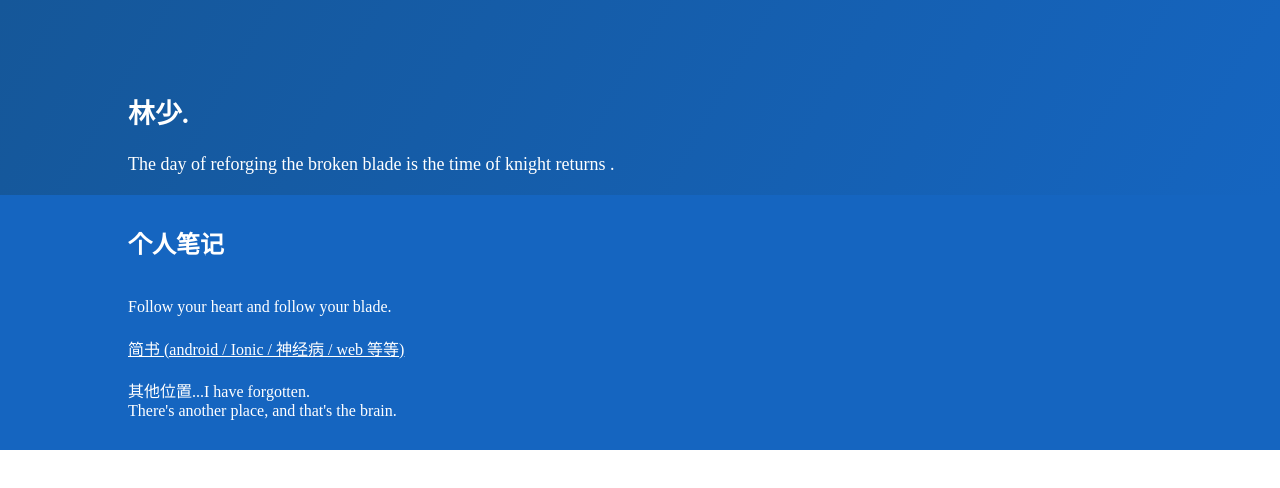
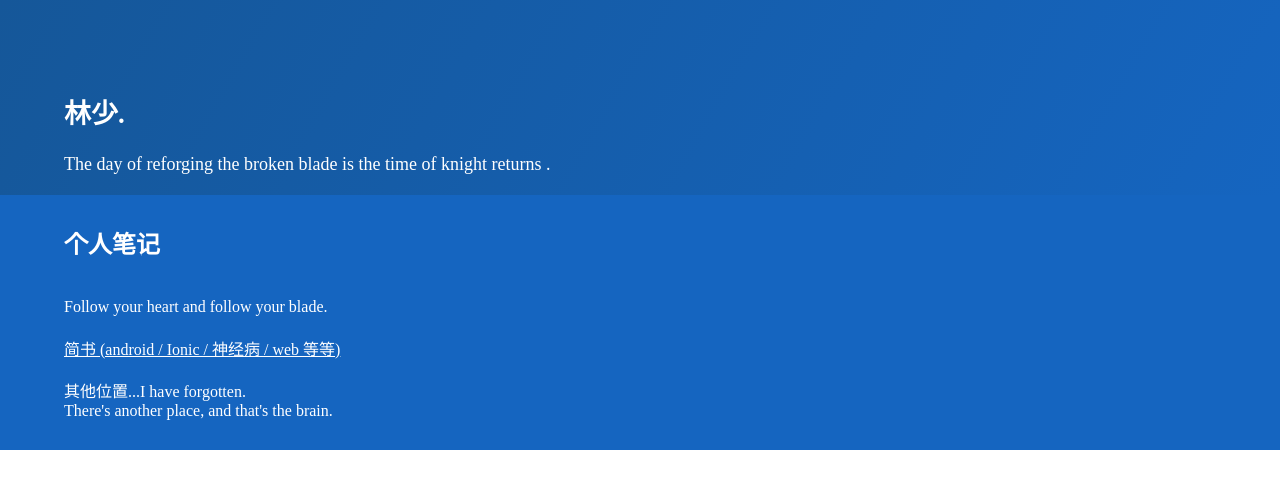
Before and after one commit to lhl-012/lhl-012.github.io, a plain HTML site: page index.html in a window 1280 px wide. Drawn offline with Linux system fonts and the light colour scheme.

Commit message:
Update index.html

```diff
--- a/index.html
+++ b/index.html
@@ -7,13 +7,13 @@
 </head>
 <body style="margin: 0">
 <div
-  style="width: 80%;font-size: 18px;color: white;padding: 70px 10% 20px 10%;background-color: #0d47a1;background-image: linear-gradient(120deg, #155799, #1565c0);">
+  style="width: 90%;font-size: 18px;color: white;padding: 70px 5% 20px 5%;background-color: #0d47a1;background-image: linear-gradient(120deg, #155799, #1565c0);">
   <h2>林少.</h2>
   <span style="text-align: center">
     The day of reforging the broken blade is the time of knight returns .
   </span>
 </div>
-<div style="width: 80%;background: #1565c0;padding: 10px 10% 30px 10%;color: white">
+<div style="width: 90%;background: #1565c0;padding: 10px 5% 30px 5%;color: white">
   <h2>个人笔记</h2>
   <br>Follow your heart and follow your blade.
   <a style="display: block;margin-top: 20px;color: #fff" href="http://www.jianshu.com/u/3811f1d01488">
```
